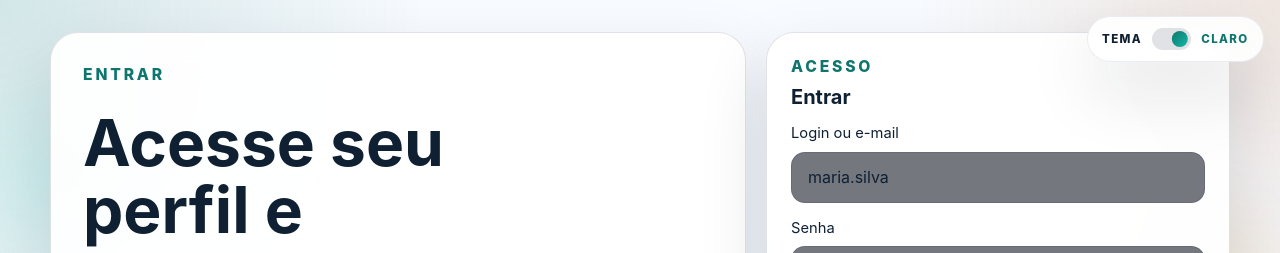
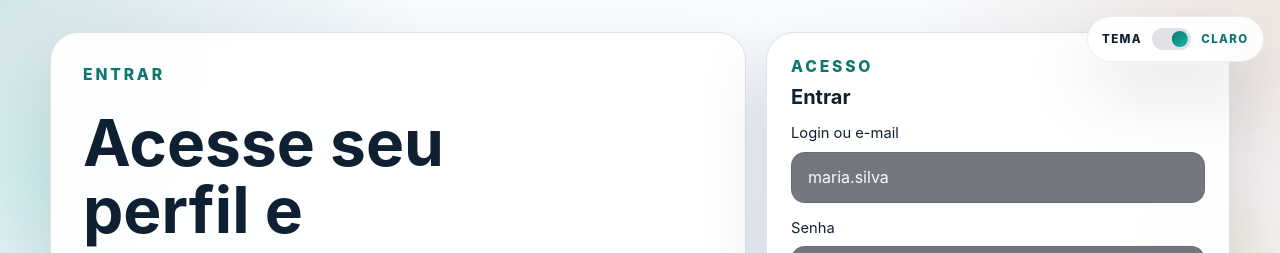
Before and after one commit to nathaliareiss/Gestaodecarreira, a Next.js app in the folder frontend/: page /login in a window 1280 px wide. Shown: the top 253 px of the page. Built offline with nearby package versions, Linux system fonts and the light colour scheme; no server answers.

Commit message:
feat: remove estilos de cor do input na tela de login e ajusta preenchimento automático

```diff
--- a/frontend/app/globals.css
+++ b/frontend/app/globals.css
@@ -91,11 +91,6 @@ input:focus {
   color: var(--muted);
 }
 
-html[data-theme="light"] .form-card--login .login-input {
-  color: #102033 !important;
-  -webkit-text-fill-color: #102033 !important;
-}
-
 html[data-theme="light"] .form-card--login .login-input::placeholder {
   color: var(--muted);
 }
@@ -113,7 +108,7 @@ html[data-theme="light"] .form-card--login .login-input:-webkit-autofill,
 html[data-theme="light"] .form-card--login .login-input:-webkit-autofill:hover,
 html[data-theme="light"] .form-card--login .login-input:-webkit-autofill:focus,
 html[data-theme="light"] .form-card--login .login-input:-webkit-autofill:active {
-  -webkit-text-fill-color: #102033 !important;
+  -webkit-text-fill-color: #f8fbff !important;
 }
 
 code {
--- a/frontend/features/auth/view/login-view.tsx
+++ b/frontend/features/auth/view/login-view.tsx
@@ -83,7 +83,6 @@ export function LoginView({
                   onChange={(evento) => onLoginChange(evento.target.value)}
                   placeholder="maria.silva"
                   autoComplete="username"
-                  style={{ color: "#f8fbff", WebkitTextFillColor: "#f8fbff" }}
                   required
                 />
               </label>
```
